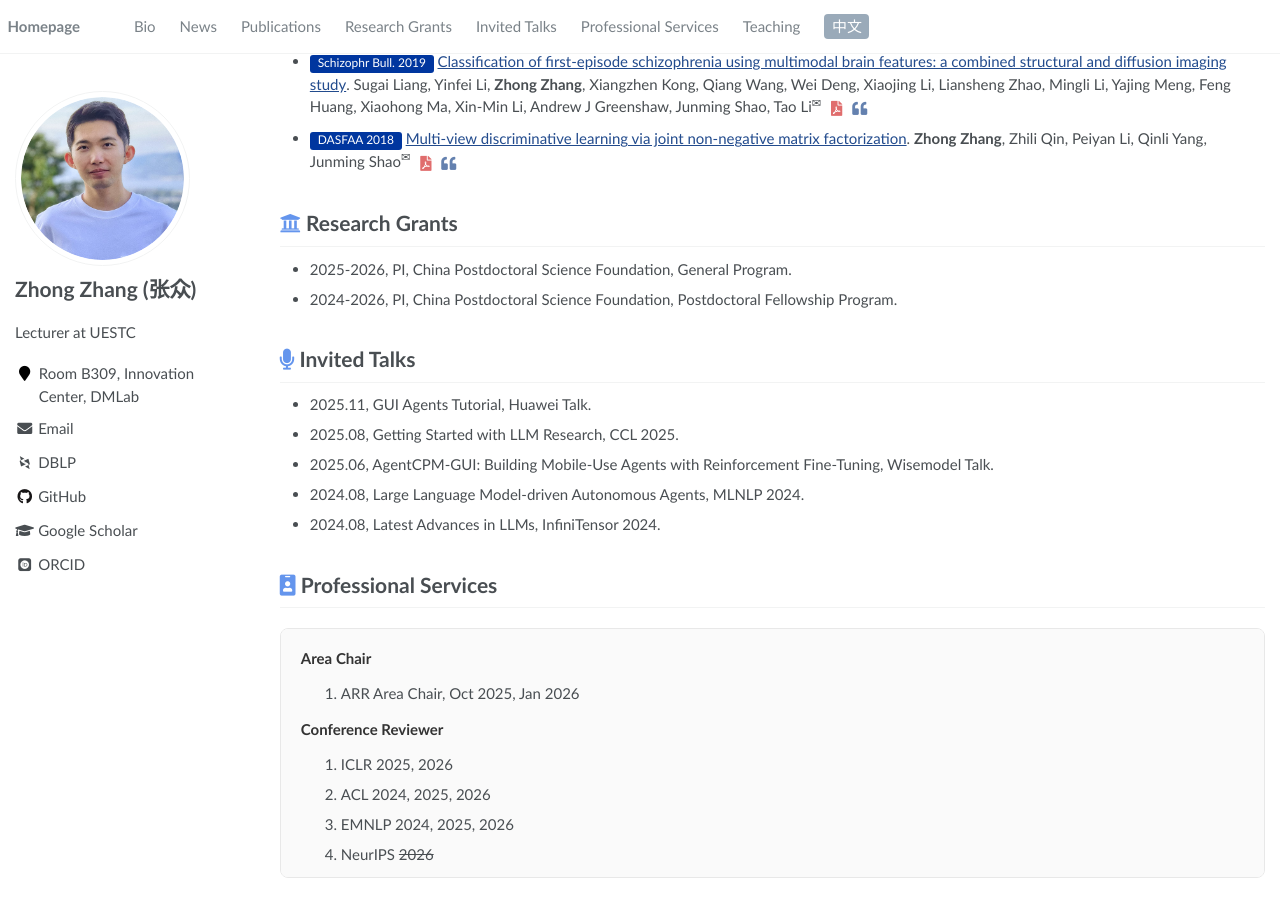
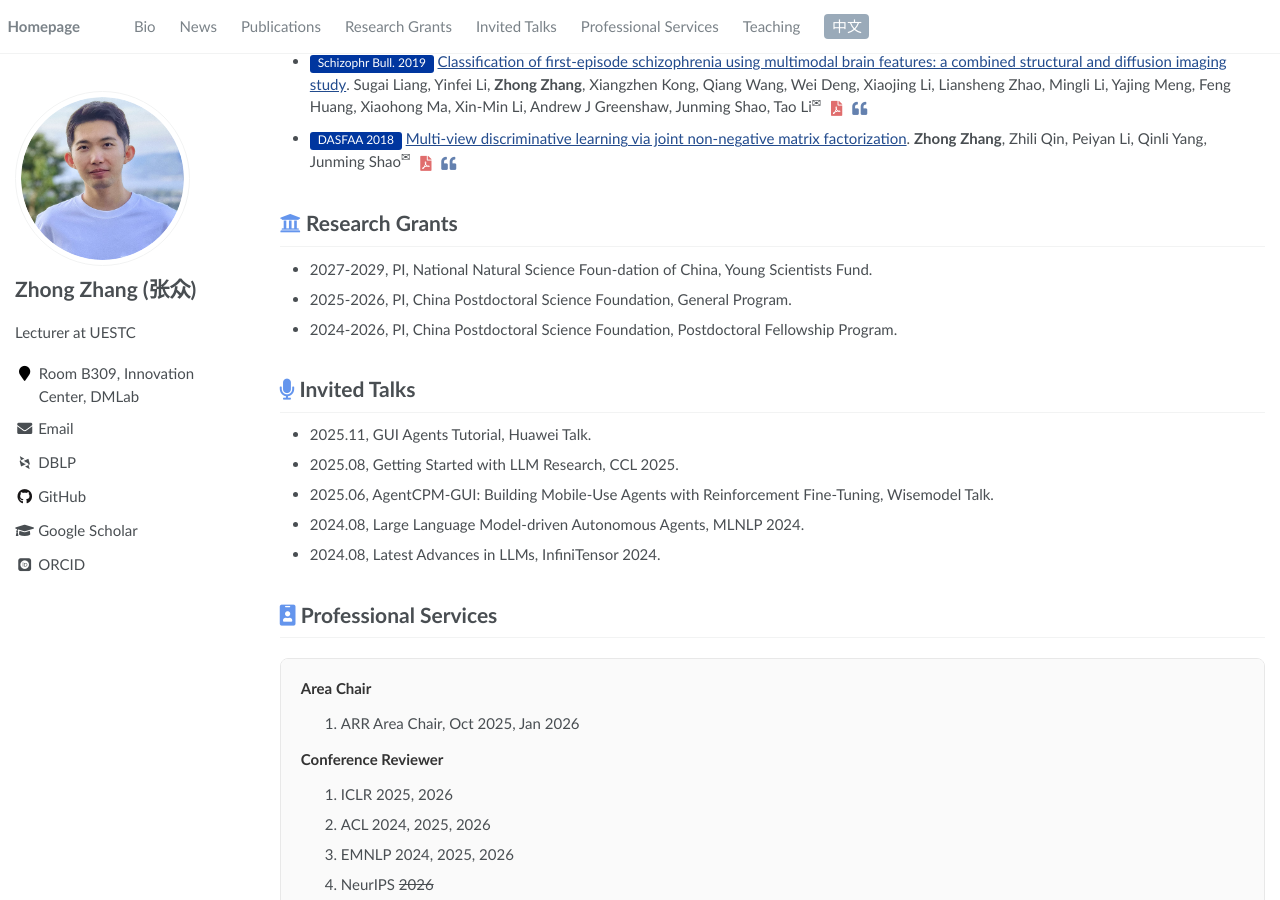
Before and after one commit to Zhong-Zhang/zhong-zhang.github.io, a Jekyll site: the page built from _pages/about.md, in a window 1280 px wide and 900 px high, scrolled down 1546 px. Built offline with Jekyll 4.4.1, drawn with Linux system fonts in a browser that asks for light colours; some web fonts are replaced.

Commit message:
Add research grant details to about page

```diff
--- a/_pages/about.md
+++ b/_pages/about.md
@@ -164,6 +164,11 @@ redirect_from:
 <h1><i class="fa fa-university" style="color: #6495ED;"></i> <span data-i18n="grants.title">Research Grants</span></h1>
 <ul style="list-style-type: disc; padding-left: 2rem;">
 <li data-i18n-inline
+    data-lang-zh='2027-2029，项目负责人，国家自然科学基金，青年科学基金项目'
+    style="display: list-item; list-style-type: disc;">
+    2027-2029, PI, National Natural Science Foun-dation of China, Young Scientists Fund.
+</li>
+<li data-i18n-inline
     data-lang-zh='2025-2026，项目负责人，中国博士后科学基金，面上项目'
     style="display: list-item; list-style-type: disc;">
     2025-2026, PI, China Postdoctoral Science Foundation, General Program.
```
